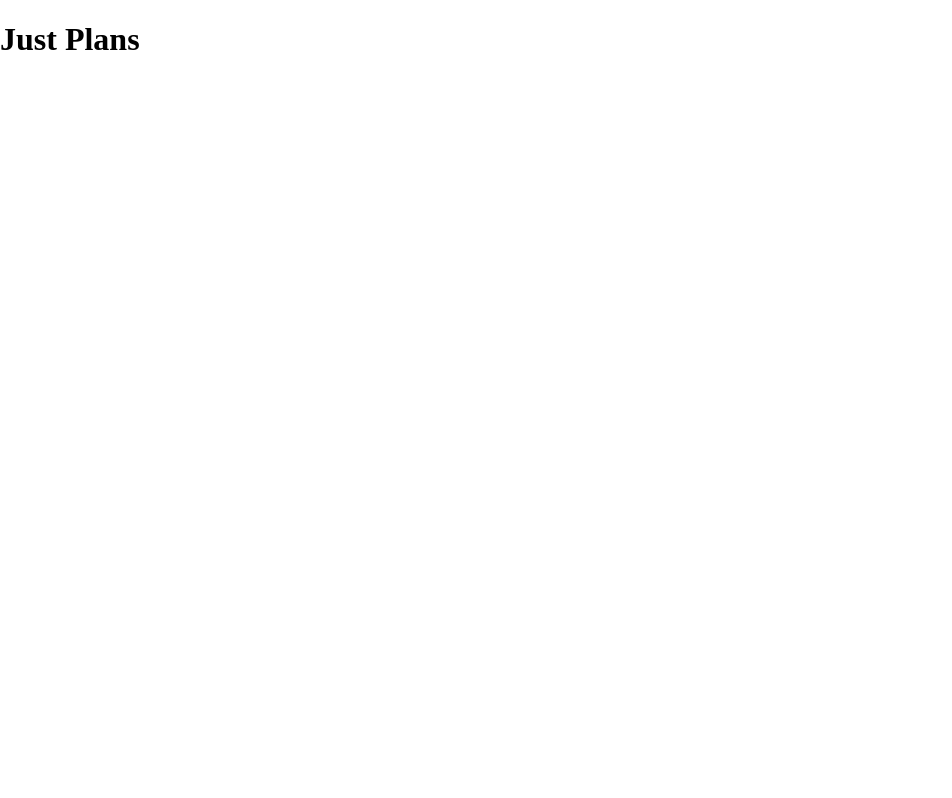
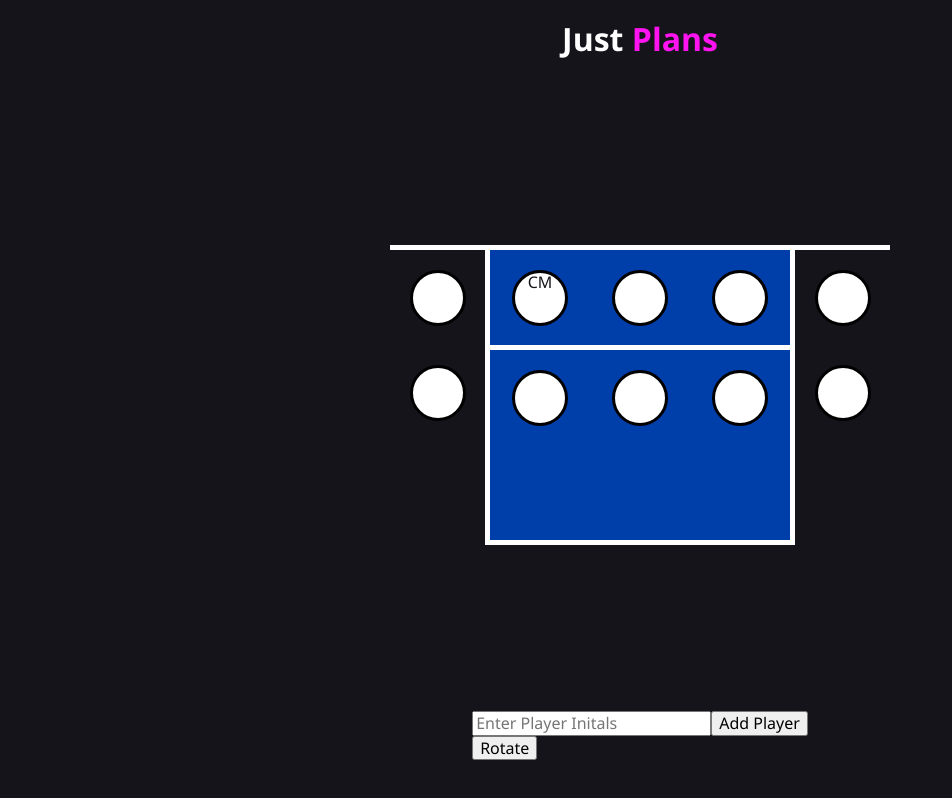
Before and after one commit to centanomics/just-plans, a Gatsby site: page / in a window 1280 px wide. Shown: the whole page, without its empty margins (0-952 px from the left). Built offline with nearby package versions, Linux system fonts and the light colour scheme; Gatsby itself is replaced by a stand-in of ours.

Commit message:
added html and css for the main page

```diff
--- a/src/pages/index.js
+++ b/src/pages/index.js
@@ -3,7 +3,74 @@ import * as React from 'react';
 const IndexPage = () => {
   return (
     <main>
-      <h1>Just Plans</h1>
+      <h1>
+        Just <span className='teamColor'>Plans</span>
+      </h1>
+      <div className='court'>
+        <div className='spot spot-1'>
+          <div className='player'>
+            <span className='playerInitials'></span>
+          </div>
+        </div>
+        <div className='spot spot-2'>
+          <div className='player'>
+            <span className='playerInitials'>CM</span>
+          </div>
+        </div>
+        <div className='spot spot-3'>
+          <div className='player'>
+            <span className='playerInitials'></span>
+          </div>
+        </div>
+        <div className='spot spot-4'>
+          <div className='player'>
+            <span className='playerInitials'></span>
+          </div>
+        </div>
+        <div className='spot spot-5'>
+          <div className='player'>
+            <span className='playerInitials'></span>
+          </div>
+        </div>
+        <div className='spot spot-6'>
+          <div className='player'>
+            <span className='playerInitials'></span>
+          </div>
+        </div>
+        <div className='spot spot-7'>
+          <div className='player'>
+            <span className='playerInitials'></span>
+          </div>
+        </div>
+        <div className='spot spot-8'>
+          <div className='player'>
+            <span className='playerInitials'></span>
+          </div>
+        </div>
+        <div className='spot spot-9'>
+          <div className='player'>
+            <span className='playerInitials'></span>
+          </div>
+        </div>
+        <div className='spot spot-10'>
+          <div className='player'>
+            <span className='playerInitials'></span>
+          </div>
+        </div>
+      </div>
+      <div>
+        <form>
+          <input
+            type='text'
+            id='initials'
+            minlength='2'
+            name='initials'
+            placeholder='Enter Player Initals'
+          />
+          <button>Add Player</button>
+        </form>
+        <button>Rotate</button>
+      </div>
     </main>
   );
 };
--- a/src/styles/global.css
+++ b/src/styles/global.css
@@ -0,0 +1,78 @@
+/* Variables */
+* {
+  --court-color: #003eaa;
+  --line-color: #FFF;
+  --out-color: #15141A;
+  --team-color: #ff13f0;
+
+  font-family: 'Segoe UI', Tahoma, Geneva, Verdana, sans-serif;
+}
+
+body {
+  background-color: var(--out-color);
+  color: var(--line-color);
+}
+
+.teamColor {
+  color: var(--team-color)
+}
+
+main {
+  max-width: 1000px;
+  height: 95VH;
+  margin-left: auto;
+  margin-right: auto;
+  display: flex;
+  flex-direction: column;
+  justify-content: space-between;
+  align-items: center;
+}
+
+/* main {
+  background-color: red;
+} */
+
+/* Court stuffs*/
+.court {
+  display: grid;
+  grid-template-rows: 100px 200px;
+  grid-template-columns: 100px 100px 100px 100px 100px;
+  justify-content:stretch;
+  align-content: stretch;
+}
+
+.spot {
+  background-color: var(--court-color);
+}
+
+.spot-1, .spot-5, .spot-6, .spot-10 {
+  background-color: var(--out-color);
+}
+
+.spot-1, .spot-2, .spot-3, .spot-4, .spot-5, .spot-7, .spot-8, .spot-9 {
+  border-top: 5px solid var(--line-color);
+}
+
+.spot-1, .spot-6 {
+  border-right: 5px solid var(--line-color);
+}
+
+.spot-5, .spot-10 {
+  border-left: 5px solid var(--line-color);
+}
+
+.spot-7, .spot-8, .spot-9 {
+  border-bottom: 5px solid var(--line-color);
+}
+
+/*player stuff*/
+.player {
+  background-color: var(--line-color);
+  width: 50px;
+  height: 50px;
+  margin: 20px auto;
+  border-radius: 50%;
+  border: 3px solid black;
+  text-align: center;
+  color: var(--out-color);
+}
```
